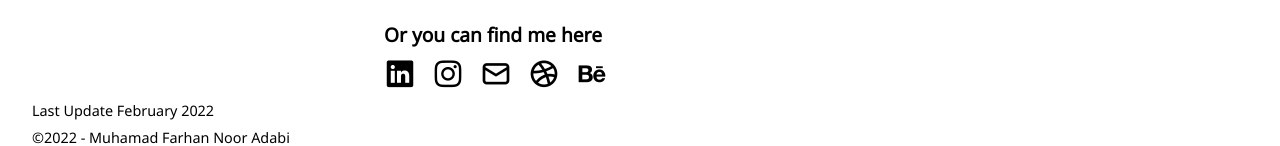
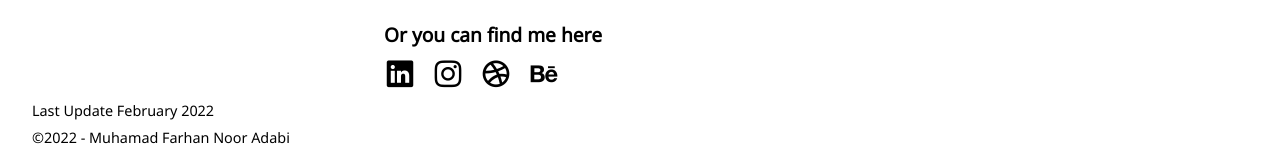
Before and after one commit to paankse/mfarhanna, a plain HTML site: page contact.html in a window 1280 px wide. Shown: the part 678-824 px from the top of the page. Drawn offline with nearby package versions, Linux system fonts and the light colour scheme; a web font is replaced by a local one.

Commit message:
Update contact.html

```diff
--- a/contact.html
+++ b/contact.html
@@ -60,7 +60,7 @@
                   target="_blank"
                   class="uil uil-instagram"
                ></a>
-               <a href="#" target="_blank" class="uil uil-envelope-alt"></a>
+<!--                <a href="#" target="_blank" class="uil uil-envelope-alt"></a> -->
                <a
                   href="https://dribbble.com/paankse"
                   target="_blank"
```
